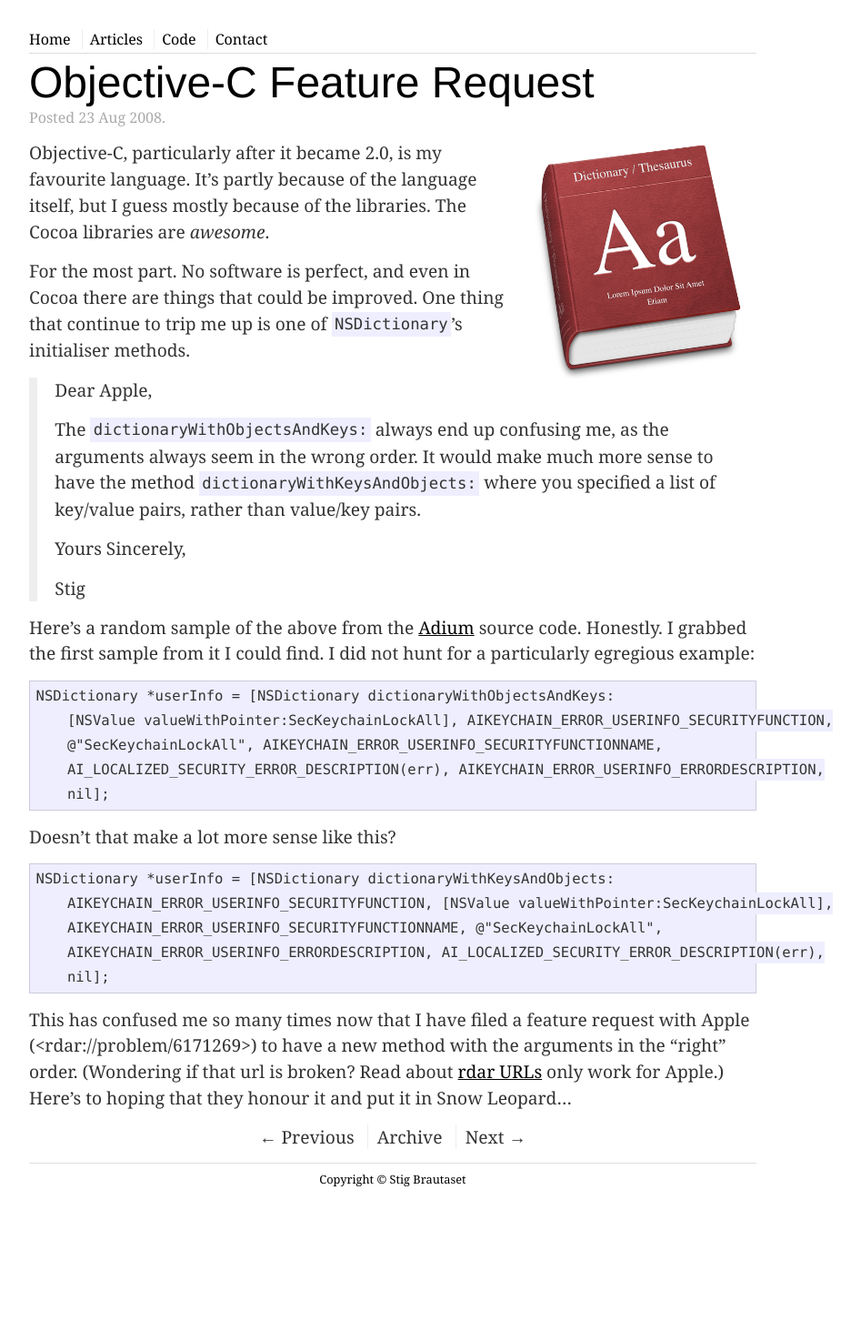
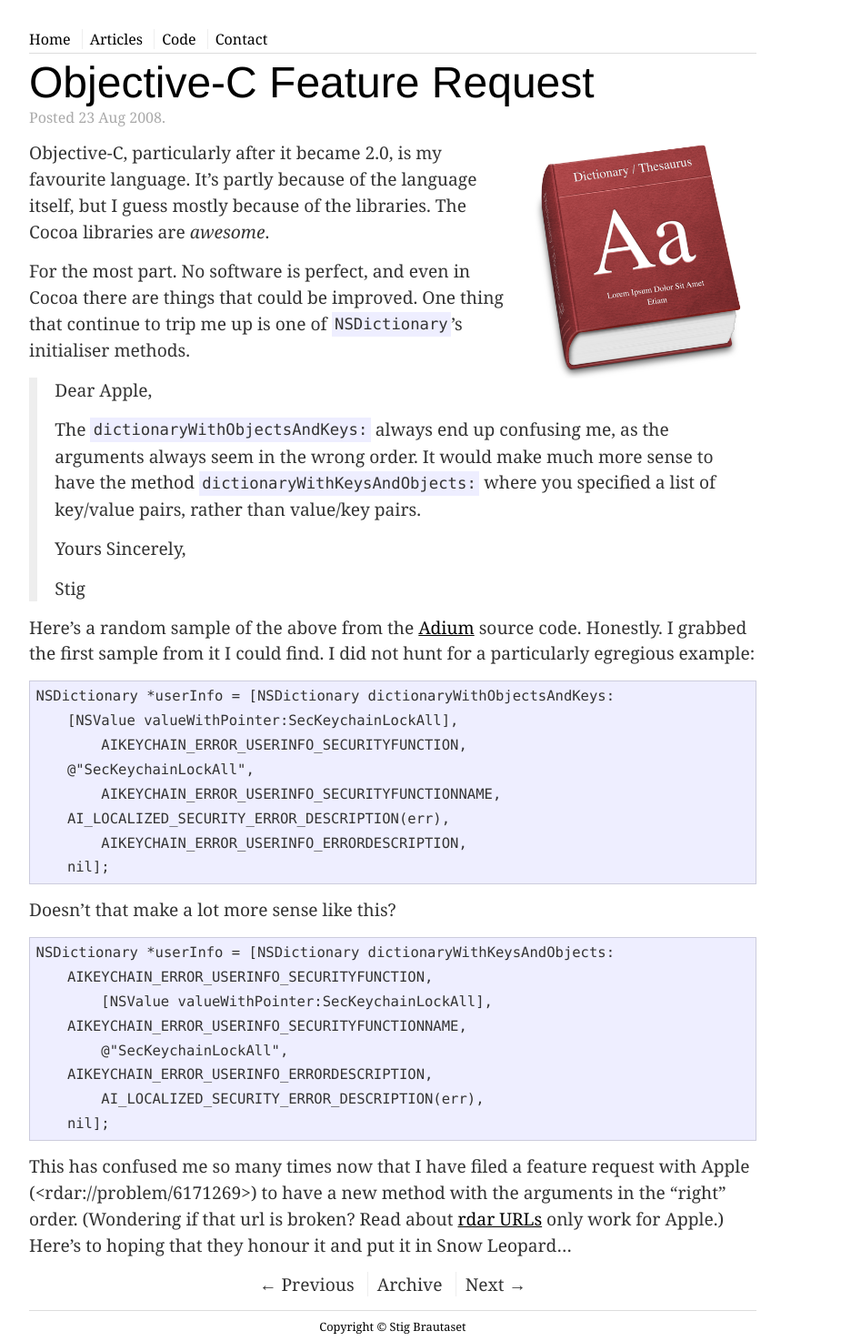
Before and after one commit to stig/www.brautaset.org, a Jekyll site: the page built from _posts/2008-08-23-objective-c-feature-request.md, in a window 1280 px wide. Shown: the whole page at 91% size, without its empty margins (208-1155 px from the left). Built offline with Jekyll 4.4.1, drawn with Linux system fonts in a browser that asks for light colours; before the commit the page ends 1313 px from its top, so only the background shows below that.

Commit message:
improve formatting & fix syntax

```diff
--- a/_posts/2008-08-23-objective-c-feature-request.md
+++ b/_posts/2008-08-23-objective-c-feature-request.md
@@ -8,13 +8,13 @@ tags: [Objective-C]
 <img src="/images/2008/08/dictionary.jpg" alt="dictionary icon" width="266" height="262" />
 </div>
 
-Objective-C, particularly after it became 2.0, is my favourite language.
-It's partly because of the language itself, but I guess mostly because of
-the libraries. The Cocoa libraries are <em>awesome</em>.
+Objective-C, particularly after it became 2.0, is my favourite language. It's partly
+because of the language itself, but I guess mostly because of the libraries. The Cocoa
+libraries are *awesome*.
 
-For the most part. No software is perfect, and even in Cocoa there are
-things that could be improved. One thing that continue to trip me up is one
-of <code>NSDictionary</code>'s initialiser methods.
+For the most part. No software is perfect, and even in Cocoa there are things that could
+be improved. One thing that continue to trip me up is one of `NSDictionary`'s initialiser
+methods.
 
 > Dear Apple,
 >
@@ -27,23 +27,29 @@ of <code>NSDictionary</code>'s initialiser methods.
 >
 > Stig
 
-Here's a random sample of the above from the <a href="http://www.adiumx.com/">Adium</a>
+Here's a random sample of the above from the [Adium](http://www.adiumx.com/)
 source code. Honestly. I grabbed the first sample from it I could find. I did not hunt for
 a particularly egregious example:
 
     NSDictionary *userInfo = [NSDictionary dictionaryWithObjectsAndKeys:
-        [NSValue valueWithPointer:SecKeychainLockAll], AIKEYCHAIN_ERROR_USERINFO_SECURITYFUNCTION,
-        @"SecKeychainLockAll", AIKEYCHAIN_ERROR_USERINFO_SECURITYFUNCTIONNAME,
-        AI_LOCALIZED_SECURITY_ERROR_DESCRIPTION(err), AIKEYCHAIN_ERROR_USERINFO_ERRORDESCRIPTION,
+        [NSValue valueWithPointer:SecKeychainLockAll],
+            AIKEYCHAIN_ERROR_USERINFO_SECURITYFUNCTION,
+        @"SecKeychainLockAll",
+            AIKEYCHAIN_ERROR_USERINFO_SECURITYFUNCTIONNAME,
+        AI_LOCALIZED_SECURITY_ERROR_DESCRIPTION(err),
+            AIKEYCHAIN_ERROR_USERINFO_ERRORDESCRIPTION,
         nil];
 
 
 Doesn't that make a lot more sense like this?
 
     NSDictionary *userInfo = [NSDictionary dictionaryWithKeysAndObjects:
-        AIKEYCHAIN_ERROR_USERINFO_SECURITYFUNCTION, [NSValue valueWithPointer:SecKeychainLockAll],
-        AIKEYCHAIN_ERROR_USERINFO_SECURITYFUNCTIONNAME, @"SecKeychainLockAll",
-        AIKEYCHAIN_ERROR_USERINFO_ERRORDESCRIPTION, AI_LOCALIZED_SECURITY_ERROR_DESCRIPTION(err),
+        AIKEYCHAIN_ERROR_USERINFO_SECURITYFUNCTION,
+            [NSValue valueWithPointer:SecKeychainLockAll],
+        AIKEYCHAIN_ERROR_USERINFO_SECURITYFUNCTIONNAME,
+            @"SecKeychainLockAll",
+        AIKEYCHAIN_ERROR_USERINFO_ERRORDESCRIPTION,
+            AI_LOCALIZED_SECURITY_ERROR_DESCRIPTION(err),
         nil];
 
 
```
Also changed, not shown: _posts/2006-07-19-regular-expressions.md (+2 -1 lines), _posts/2007-06-11-renaming-lots-of-files.md (+1 -1 lines), _posts/2007-06-15-piping-to-sh.md (+4 -4 lines), _posts/2008-08-25-objective-c-syntax-sugar-wish-list.md (+5 -5 lines).
